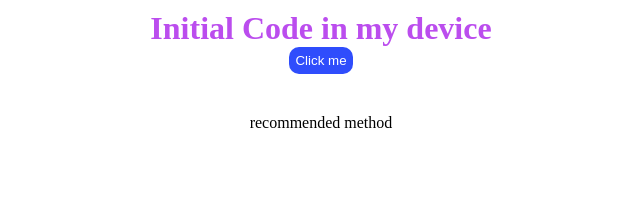
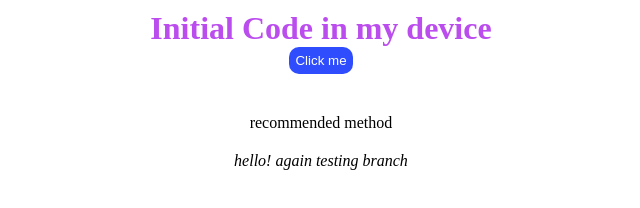
Before and after one commit to MohamedShalikM/github_training, a plain HTML site: page index.html in a window 1280 px wide. Shown: the whole page, without its empty margins (319-959 px from the left). Drawn offline with Linux system fonts and the light colour scheme.

Commit message:
branch checking again

```diff
--- a/index.html
+++ b/index.html
@@ -11,6 +11,7 @@
     <button id="btn">Click me</button>
     <p id="p"></p>
     <span>recommended method</span>
+    <i>hello! again testing branch</i>
     </div>
 
     <script src="script.js"></script>
```
